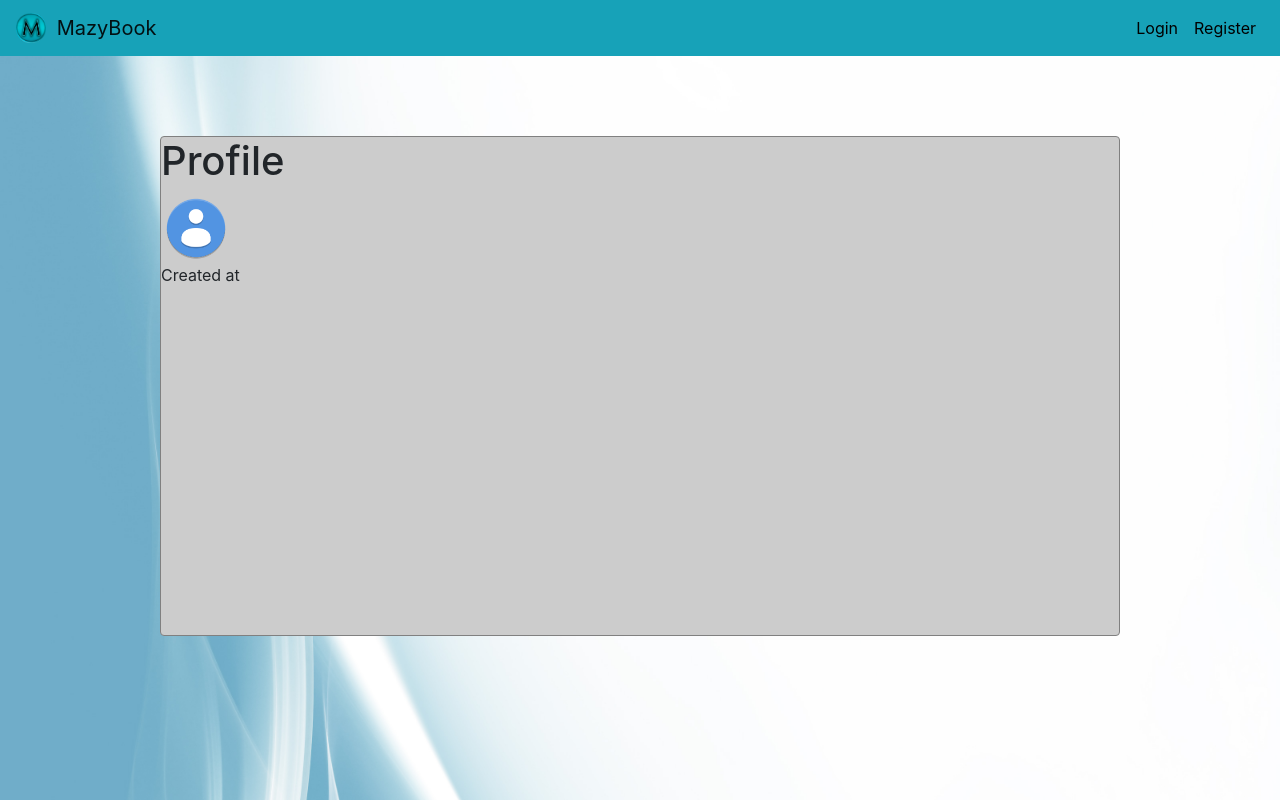
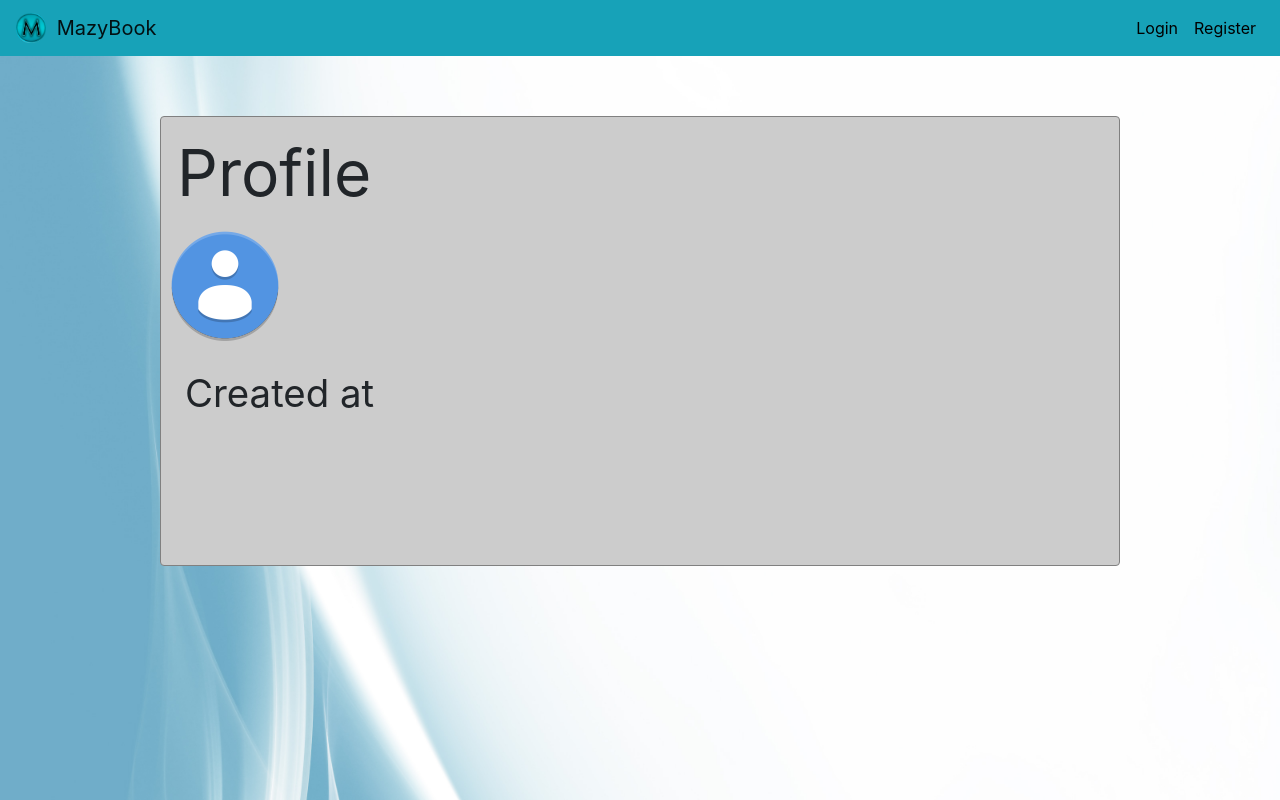
Before and after one commit to Muzyar-rad/mazybook, a React (Create React App) app in the folder frontEnd/: page /profile in a window 1280 px wide. Built offline with nearby package versions, Linux system fonts and the light colour scheme; no server answers.

Commit message:
profile component completed

```diff
--- a/frontEnd/src/components/profile.jsx
+++ b/frontEnd/src/components/profile.jsx
@@ -38,17 +38,17 @@ class Profile extends Component {
     return (
       <div className="card mx-auto w-75 box">
         <div className="d-flex flex-row">
-          <h1>Profile</h1>
+          <div className=" profile mt-2 ml-3">Profile</div>
           {/* <i className="fa fa-trash delete" onClick={this.deleteUser}></i> */}
         </div>
         <div className="d-flex flex-row">
-          <img alt="Profile pic" src={Avatar} width="70" height="70" />
+          <img className="css" alt="Profile pic" src={Avatar} />
           <div className="d-flex flex-column justify-content-center">
-            <div className="">{user.name}</div>
-            <div className="">{user.email}</div>
+            <div className="username">{user.name}</div>
+            <div className="email">{user.email}</div>
           </div>
         </div>
-        <p className="">Created at {user.createdat}</p>
+        <div className="createdAt ml-4 mt-3">Created at {user.createdat}</div>
       </div>
     );
   }
--- a/frontEnd/src/css/profile.css
+++ b/frontEnd/src/css/profile.css
@@ -1,8 +1,24 @@
 div.box {
   background-color: #ccc;
   border-color: grey;
-  height: 500px;
-  margin-top: 80px;
+  height: 450px;
+  margin-top: 60px;
+}
+div.profile {
+  font-size: 5vw;
+}
+img.css {
+  height: auto;
+  max-width: 20%;
+}
+div.username {
+  font-size: 3vw;
+}
+div.email {
+  font-size: 2vw;
+}
+div.createdAt {
+  font-size: 3vw;
 }
 /* div.profile {
   background-color: #b4bbb8;
@@ -58,7 +74,7 @@ div.profile > p.createdat {
   padding: 20px 2px 2px 92px;
 } */
 
-@media only screen and (max-width: 400px) {
+/* @media only screen and (max-width: 400px) {
   div.profile {
     background-color: #b4bbb8;
     display: flex;
@@ -94,4 +110,4 @@ div.profile > p.createdat {
     font-size: 130%;
     padding: 20px 2px 2px 40px;
   }
-}
+} */
```
